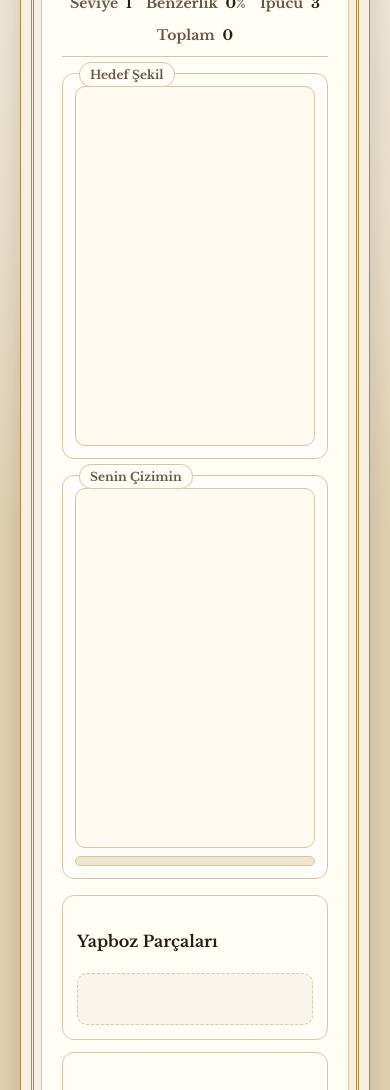
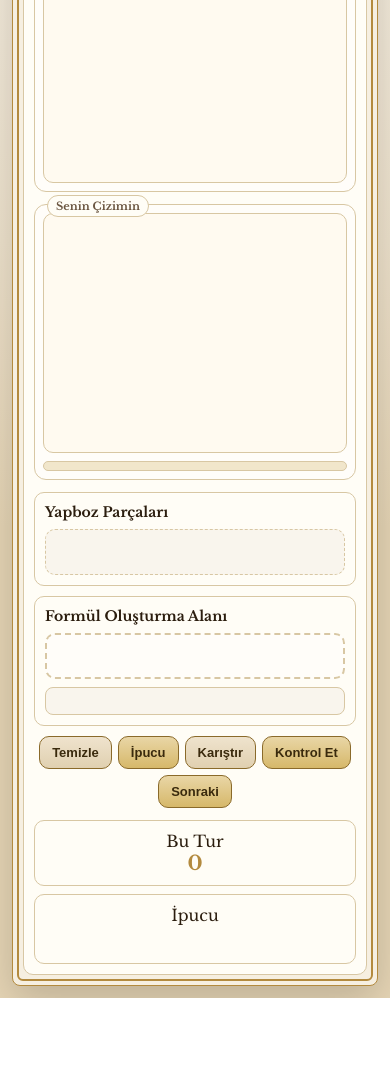
Before and after one commit to MehmetISPIR/graphgame, a website: page public/puzzle.html in a window 390 px wide. Shown: the part 164-1254 px from the top of the page. After the commit the page ends 1162 px from the top, so only its background shows below. Drawn offline with nearby package versions, Linux system fonts and the light colour scheme.

Commit message:
Add files via upload

```diff
--- a/public/puzzle.html
+++ b/public/puzzle.html
@@ -50,7 +50,6 @@ body{
 .stats strong{color:var(--ink);margin-left:4px}
 
 .grid{display:grid;grid-template-columns:1fr 1fr;gap:16px;margin:16px 0}
-@media(max-width:768px){.grid{grid-template-columns:1fr}}
 .card{position:relative;background:#fffdf9;border:1px solid var(--border);border-radius:12px;padding:12px}
 .label{position:absolute;top:-12px;left:16px;background:var(--paper);border:1px solid var(--border);border-radius:12px;padding:4px 10px;font-size:12px;color:var(--muted);font-weight:700}
 canvas{display:block;width:100%;height:360px;background:#fffaf0;border:1px solid #d8c7a3;border-radius:10px}
@@ -118,6 +117,42 @@ button.secondary{background:linear-gradient(#efe3cd,#e0d0b0)}
 
 @keyframes goldPulse{0%{box-shadow:0 0 0 0 rgba(179,138,62,.6)}100%{box-shadow:0 0 24px 12px rgba(179,138,62,0)}}
 .glow{animation:goldPulse .8s ease-out}
+
+/* ===== Responsive ===== */
+@media (max-width: 900px){
+  body{ padding:12px; }
+  .frame{ margin:12px auto; padding:14px; }
+  .frame::before{ inset:6px; }
+  .game{ padding:14px; }
+  .grid{ grid-template-columns:1fr; gap:12px; margin:12px 0; }
+  canvas{ height:300px; }
+  .lang-switcher{ top:10px; right:12px; }
+}
+@media (max-width: 600px){
+  body{ padding:6px; }
+  .frame{ margin:6px; padding:10px; border-radius:8px; }
+  .frame::before{ inset:4px; border-width:2px; border-radius:6px; }
+  .game{ padding:10px; border-radius:10px; }
+  .header{ padding-bottom:8px; margin-bottom:12px; }
+  .header h1{ font-size:18px; margin:0 0 6px; }
+  .stats{ gap:8px; font-size:12px; }
+  .card{ padding:8px; }
+  .label{ font-size:11px; padding:3px 8px; top:-10px; left:12px; }
+  canvas{ height:240px; }
+  .section{ padding:10px; margin:10px 0; border-radius:10px; }
+  h4{ font-size:14px; margin:0 0 8px; }
+  .blocks, .drop{ padding:8px; gap:6px; min-height:46px; }
+  .block{ padding:6px 10px; font-size:13px; }
+  .formula-display{ font-size:13px; padding:6px 10px; }
+  .controls{ gap:6px; margin-top:10px; }
+  button{ padding:8px 12px; font-size:13px; }
+  .row{ grid-template-columns:1fr; gap:8px; }
+  .box{ padding:10px; }
+  .big{ font-size:20px; }
+  .lang-switcher{ top:6px; right:8px; gap:2px; }
+  .lang-btn{ padding:3px 7px; font-size:11px; }
+  .toast{ bottom:12px; padding:10px 18px; font-size:13px; max-width:90vw; }
+}
 </style>
 </head>
 <body>
```
